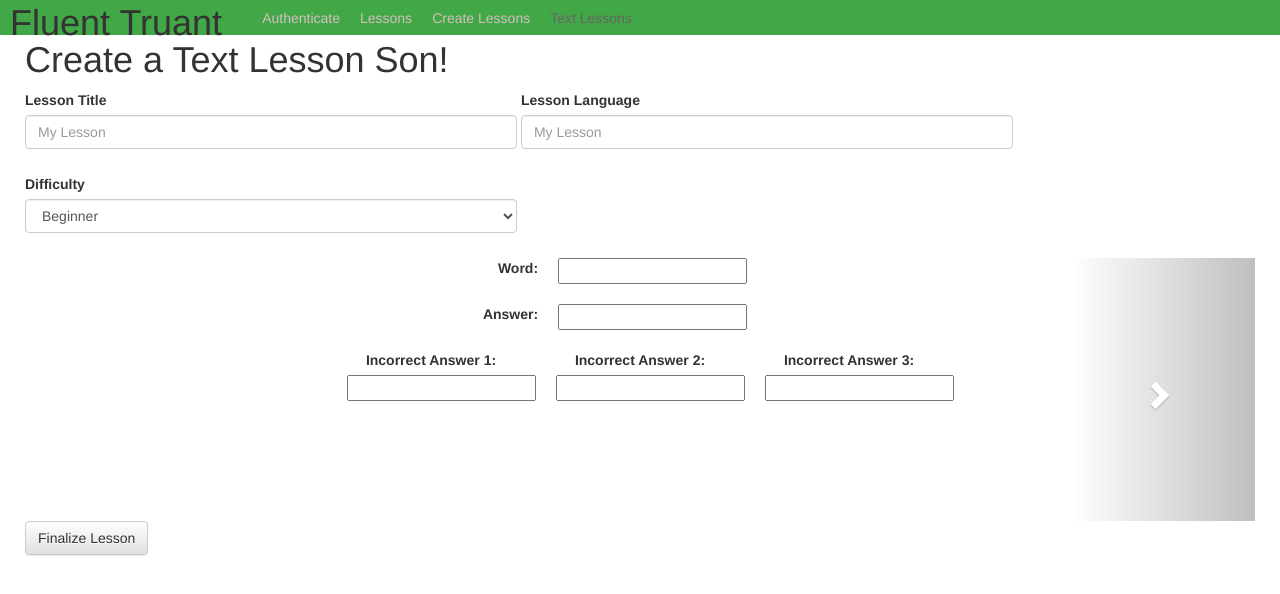
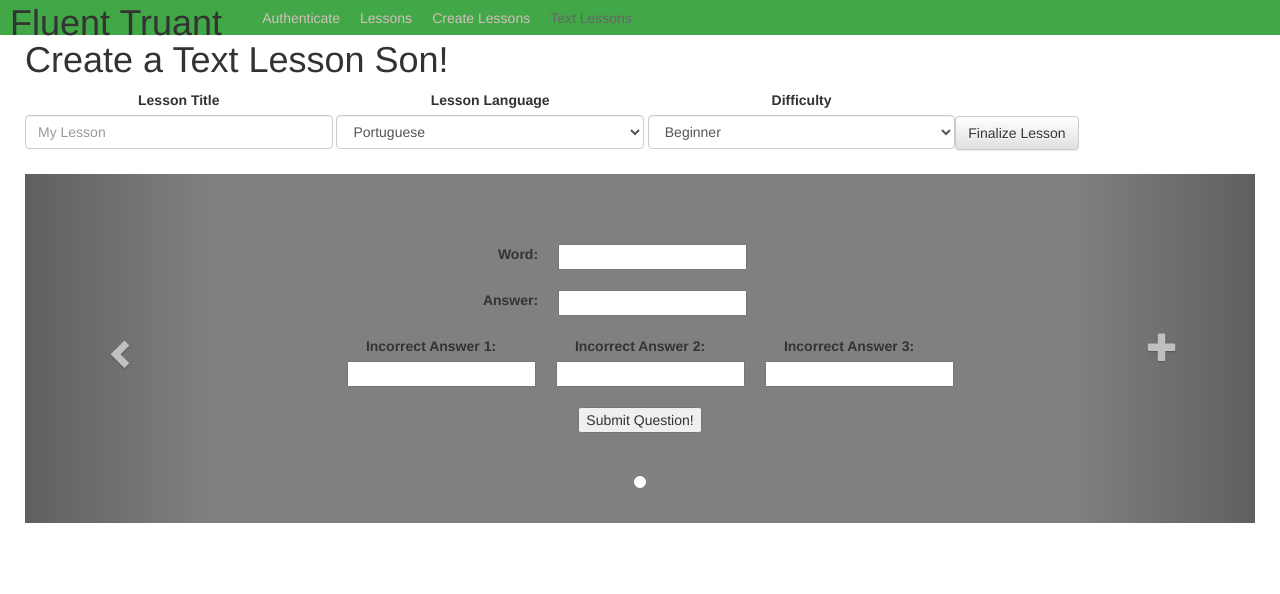
Before and after one commit to andrew-gallin/ft_frontend, a React (Create React App) app in the folder frontend/: page /text-lesson in a window 1280 px wide. Shown: the top 594 px of the page. Built offline with nearby package versions, Linux system fonts and the light colour scheme; the HTML template or start-up script is replaced by a standard one.

Commit message:
Enabled question addition to lesson carousel

```diff
--- a/frontend/src/components/Carousel/Carousel.js
+++ b/frontend/src/components/Carousel/Carousel.js
@@ -1,6 +1,5 @@
 import React, { Component } from 'react'
 import { Carousel } from 'react-bootstrap';
-
 
 class ControlledCarousel extends Component {
     constructor(props, context) {
--- a/frontend/src/components/Individual_Lessons/Form.js
+++ b/frontend/src/components/Individual_Lessons/Form.js
@@ -3,6 +3,7 @@ import { Button, FormGroup, ControlLabel, FormControl } from 'react-bootstrap';
 import './form.css'
 
 import { Carousel } from 'react-bootstrap';
+import Text_Question from './text_template/text_question'
 
 
 export default class LessonForm extends Component {
@@ -12,7 +13,8 @@ export default class LessonForm extends Component {
         this.handleChange = this.handleChange.bind(this);
 
         this.state = {
-            value: ''
+            value: '',
+            questions:[]
         };
     }
 
@@ -31,7 +33,10 @@ export default class LessonForm extends Component {
             {' '}
             <FormGroup controlId="formLessonHeader">
                 <ControlLabel>Lesson Language</ControlLabel>
-                <FormControl type="text" placeholder="My Lesson" />
+                <FormControl componentClass="select" placeholder="select">
+                    <option value="Portuguese">Portuguese</option>
+                    <option value="English">English</option>
+                </FormControl>
             </FormGroup>
             {' '}
             <FormGroup controlId="formControlsSelect">
@@ -43,88 +48,97 @@ export default class LessonForm extends Component {
                 </FormControl>
             </FormGroup>
 
-            <LessonCreator />
-
             <Button type="submit">Finalize Lesson</Button>
         </form>
+        <LessonCreator></LessonCreator>
       </div>
     )
   }
 }
-
 
 class LessonCreator extends Component {
     constructor(props, context) {
         super(props, context);
 
         this.handleSelect = this.handleSelect.bind(this);
+        this.handleSubmit = this.handleSubmit.bind(this);
 
         this.state = {
           index: 0,
           direction: null,
-          wrap:false
+          lessons: []
         };
       }
 
+      componentDidMount(){
+          this.setState({lessons: [{}]})
+      }
+
+      handleSubmit(event){
+        event.preventDefault();
+        //Gathers form data and builds object where values are arrays if the field names are shared b/w multiple values
+        // otherwise it is 1:1 k:v
+        const data = new FormData(event.target);
+
+        let lesson = {}
+        let keys = new Set()
+        for (let key of data.keys()){
+            keys.add(key);
+        }
+        for (let key of keys){
+            let value = data.getAll(key)
+            value.length > 1 ? lesson[key] = value : lesson[key] = value[0]
+        }
+        let lessons = this.state.lessons
+        lessons[this.state.index] = lesson
+
+        this.setState(
+            {
+                lessons: lessons,
+                end: false
+            }
+        );
+
+      }
+
       handleSelect(selectedIndex, e) {
+          console.log(selectedIndex, this.state.lessons.length);
+          let index = selectedIndex
+          let addLesson = false
+          if(this.state.index + 1 === this.state.lessons.length && e.direction === 'next'){
+            index = this.state.index
+            addLesson = true
+          }
+
         this.setState({
-          index: selectedIndex,
-          direction: e.direction
+          index: index,
+          direction: e.direction,
+          lessons: addLesson ? this.state.lessons.concat([{}]) : this.state.lessons
         });
       }
 
 
   render() {
-    const { index, direction, wrap } = this.state;
+    const { index, direction, lessons } = this.state;
+    console.log(lessons)
+    let nextIcon = <span className="glyphicon glyphicon-chevron-right"></span>
+    if(index === lessons.length-1){
+        nextIcon =<span className="glyphicon glyphicon-plus"></span>
+    }
     return (
       <div>
           <Carousel
           activeIndex={index}
           direction={direction}
           onSelect={this.handleSelect}
-          wrap={wrap}
           //Next Icon should programatically be a + if at the end of the lesson
-          nextIcon=<span className="glyphicon glyphicon-chevron-right"></span>
+          nextIcon ={nextIcon}
           >
-            <Carousel.Item >
-                <div className="lesson-el-form">
-                    <div className="prompt">
-                        <label htmlFor="word">Word:</label>
-                        <input type="text" id="word" name="question_word"></input>
-                    </div>
-                    <div className="answer">
-                        <label htmlFor="answer">Answer:</label>
-                        <input type="text" id="answer" name="answer_word"></input>
-                    </div>
-                    <div className="incorrect-answer">
-                        <label htmlFor="incorrect_answer_1">Incorrect Answer 1:</label>
-                        <input type="text" id="incorrect_answer_1" name="incorrect_answer_1"></input>
-                    </div>
-                    <div className="incorrect-answer">
-                        <label htmlFor="incorrect_answer_2">Incorrect Answer 2:</label>
-                        <input type="text" id="incorrect_answer_2" name="incorrect_answer_2"></input>
-                    </div>
-                    <div className="incorrect-answer">
-                        <label htmlFor="incorrect_answer_3">Incorrect Answer 3:</label>
-                        <input type="text" id="incorrect_answer_3" name="incorrect_answer_3"></input>
-                    </div>
-                </div>
-            </Carousel.Item>
-            <Carousel.Item >
-                <div className="lesson-el-form">
-                    <label htmlFor="word">Word:   </label>
-                    <input type="text" id="word" name="question_word"></input>
-                    <label htmlFor="answer">Answer:     </label>
-                    <input type="text" id="answer" name="answer_word"></input>
-                    <label htmlFor="incorrect_answer_1">Incorrect Answer 1:</label>
-                    <input type="text" id="incorrect_answer_1" name="incorrect_answer_1"></input>
-                    <label htmlFor="incorrect_answer_2">Incorrect Answer 2:</label>
-                    <input type="text" id="incorrect_answer_2" name="incorrect_answer_2"></input>
-                    <label htmlFor="incorrect_answer_3">Incorrect Answer 3:</label>
-                    <input type="text" id="incorrect_answer_3" name="incorrect_answer_3"></input>
-                </div>
-            </Carousel.Item>
-
+            {lessons.map(lesson => (
+                <Carousel.Item >
+                    <Text_Question handleSubmit={this.handleSubmit} />
+                </Carousel.Item>
+            ))}
           </Carousel>
 
       </div>
--- a/frontend/src/components/Individual_Lessons/form.css
+++ b/frontend/src/components/Individual_Lessons/form.css
@@ -3,8 +3,9 @@
 
 
 .form-group{
-    width: 40%;
+    width: 25%;
     display: inline-block;
+    text-align: center;
 }
 
 .item,
@@ -17,7 +18,9 @@
 
 .lesson-el-form{
     height: 100%;
-    padding-bottom: 10rem;
+    padding-bottom: 7rem;
+    padding-top: 7rem;
+    background: gray;
 }
 
 .prompt,
@@ -46,3 +49,19 @@
     flex-direction: column;
     text-align: center;
 }
+
+.add-lesson-button{
+    position: absolute;
+    left: auto;
+}
+
+.glyphicon-plus{
+    top: 45%;
+    font-size: 150%;
+}
+
+.submit_question{
+    flex: 0 0 100%;
+    display: flex;
+    justify-content: center;
+}
--- /dev/null
+++ b/frontend/src/components/Individual_Lessons/text_template/text_question.js
@@ -0,0 +1,33 @@
+import React from 'react'
+
+export default (props) => {
+    return(
+
+        <form className="lesson-el-form" onSubmit={props.handleSubmit}>
+            <div className="prompt">
+                <label htmlFor="word">Word:</label>
+                <input type="text" id="word" name="question_word"></input>
+            </div>
+            <div className="answer">
+                <label htmlFor="answer">Answer:</label>
+                <input type="text" id="answer" name="answer_word"></input>
+            </div>
+            <div className="incorrect-answer">
+                <label htmlFor="incorrect_answer_1">Incorrect Answer 1:</label>
+                <input type="text" id="incorrect_answer_1" name="incorrect_answer"></input>
+            </div>
+            <div className="incorrect-answer">
+                <label htmlFor="incorrect_answer_2">Incorrect Answer 2:</label>
+                <input type="text" id="incorrect_answer_2" name="incorrect_answer"></input>
+            </div>
+            <div className="incorrect-answer">
+                <label htmlFor="incorrect_answer_3">Incorrect Answer 3:</label>
+                <input type="text" id="incorrect_answer_3" name="incorrect_answer"></input>
+            </div>
+            <div className="submit_question">
+                <button>Submit Question!</button>
+            </div>
+        </form>
+
+    )
+}
--- a/frontend/src/components/Lesson_Creation/menu_button/menu_button.js
+++ b/frontend/src/components/Lesson_Creation/menu_button/menu_button.js
@@ -168,7 +168,7 @@ const MenuItems = ({
     };
 
     return (
-      <a href="lessons">
+      <a href="text-lesson">
         <div
           className={item.show
             ? "menu-item item-show"
--- a/frontend/src/pages/Lessons.js
+++ b/frontend/src/pages/Lessons.js
@@ -1,12 +1,9 @@
 import React, { Component } from 'react';
 
-import SimpleSlider from '../components/Carousel/Carousel'
-
+import Carousel from '../components/Carousel/Carousel'
 import '../components/Carousel/carousel.css';
 
 const backendURL = 'http://localhost:8000/graphql'
-
-
 
 class LessonsPage extends Component {
   constructor(props) {
@@ -66,7 +63,7 @@ class LessonsPage extends Component {
     return (
     <div className="lesson-page">
     <h1>The Lessons Page</h1>
-    <SimpleSlider />
+    <Carousel />
       <ul>
         {lessons.map(lesson =>
           <li>
```
